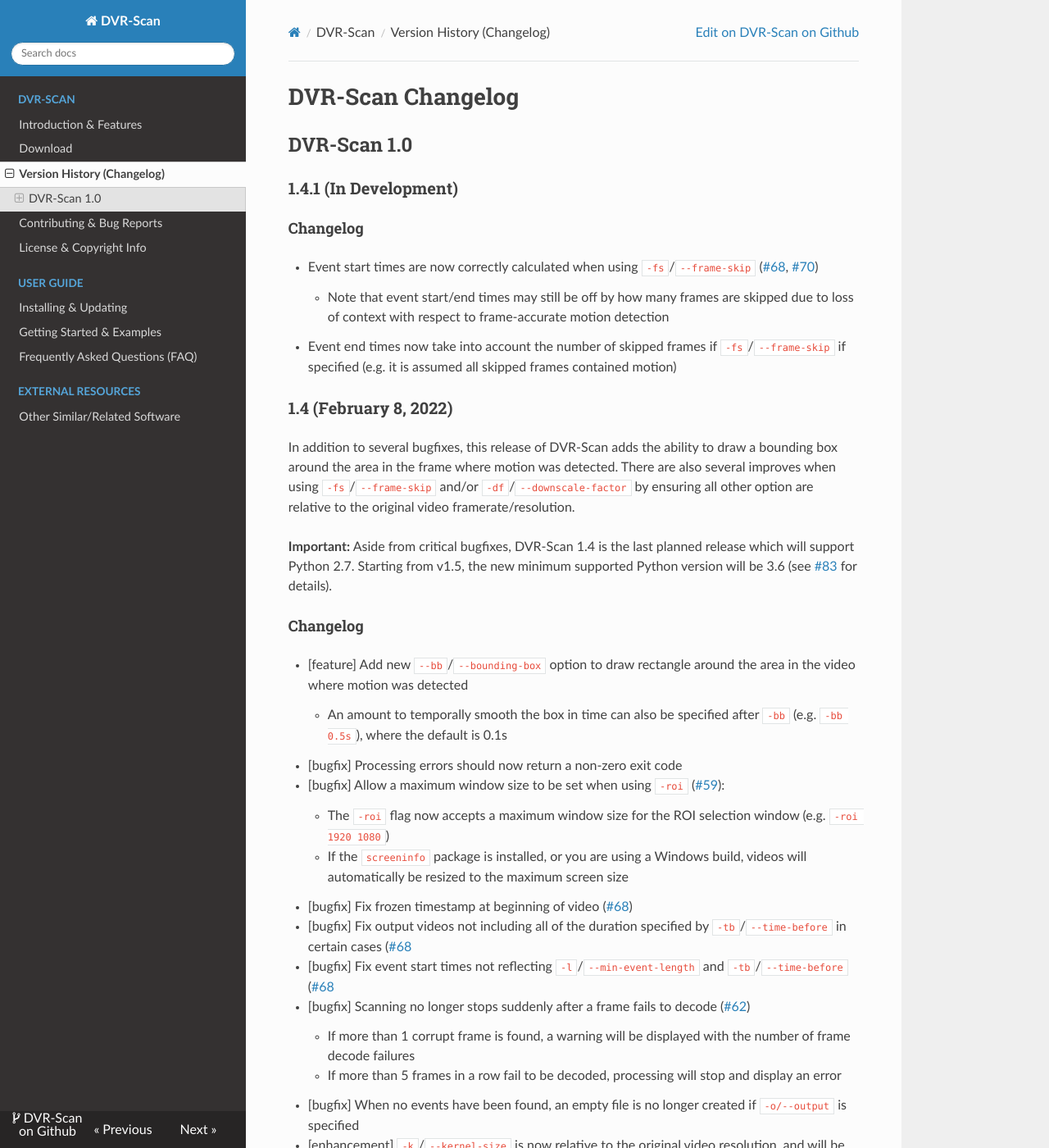
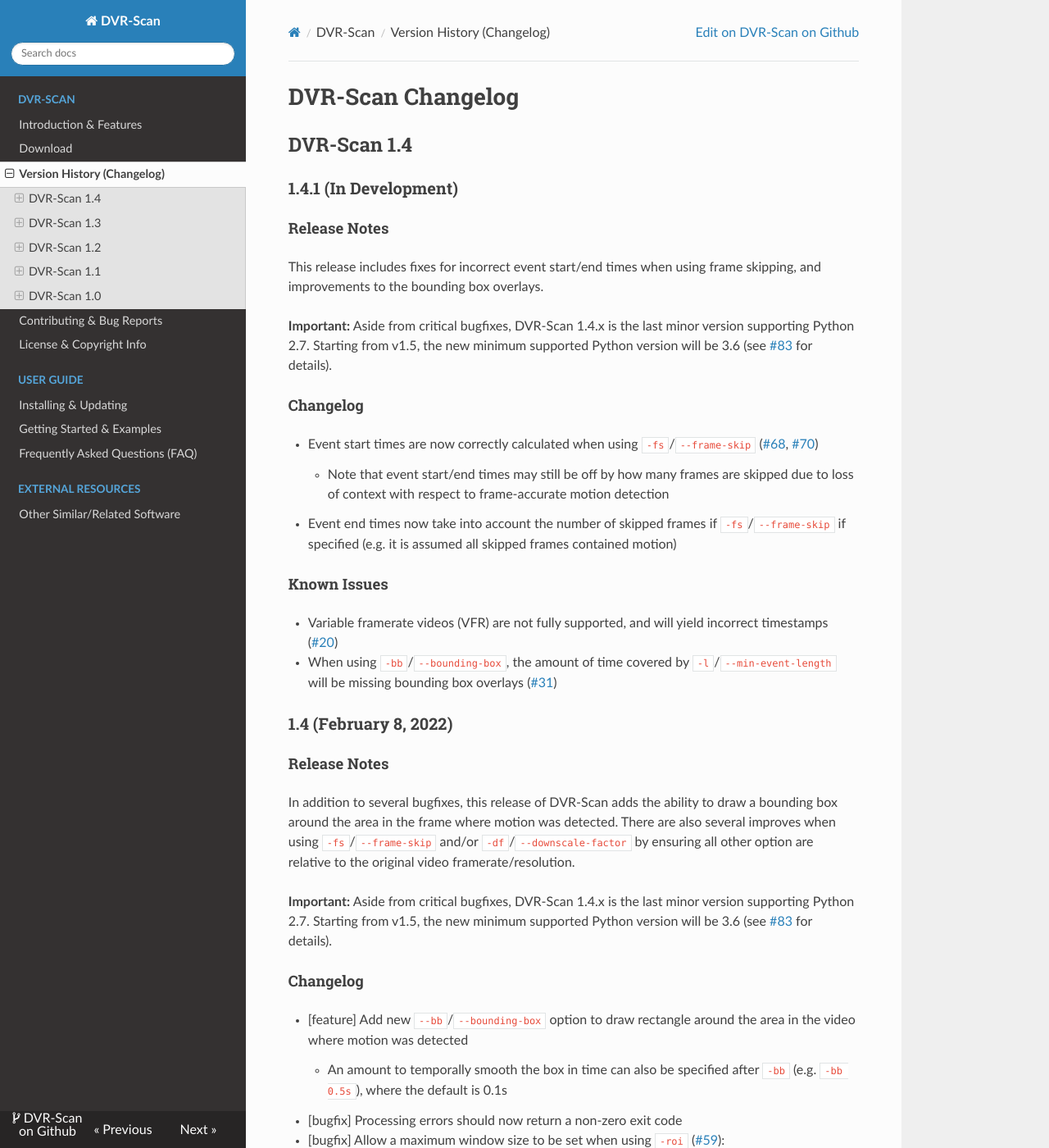
Before and after one commit to Breakthrough/DVR-Scan, an MkDocs documentation site: the page built from docs/changelog.md, in a window 1280 px wide and 1400 px high. Shown: the whole window at 82% size. Built offline with MkDocs 1.6.1, drawn with Linux system fonts in a browser that asks for light colours; nearby versions of some CDN libraries; old or Windows-style settings are respelled for this version of MkDocs; some of the changed text lies outside the part shown.

Commit message:
Add section headers to changelog for each minor version.
Cleanup tests.

```diff
--- a/docs/changelog.md
+++ b/docs/changelog.md
@@ -2,9 +2,15 @@
 DVR-Scan Changelog
 ==========================================================
 
-## DVR-Scan 1.0
+## DVR-Scan 1.4
 
 ### 1.4.1 (In Development)
+
+#### Release Notes
+
+This release includes fixes for incorrect event start/end times when using frame skipping, and improvements to the bounding box overlays.
+
+**Important:** Aside from critical bugfixes, DVR-Scan 1.4.x is the last minor version supporting Python 2.7.  Starting from v1.5, the new minimum supported Python version will be 3.6 (see [#83](https://github.com/Breakthrough/DVR-Scan/issues/83) for details).
 
 #### Changelog
 
@@ -12,11 +18,19 @@
     * Note that event start/end times may still be off by how many frames are skipped due to loss of context with respect to frame-accurate motion detection
  * Event end times now take into account the number of skipped frames if `-fs`/`--frame-skip` if specified (e.g. it is assumed all skipped frames contained motion)
 
+#### Known Issues
+
+ * Variable framerate videos (VFR) are not fully supported, and will yield incorrect timestamps ([#20](https://github.com/Breakthrough/DVR-Scan/issues/20))
+ * When using `-bb`/`--bounding-box`, the amount of time covered by `-l`/`--min-event-length` will be missing bounding box overlays ([#31](https://github.com/Breakthrough/DVR-Scan/issues/31))
+
+
 ### 1.4 (February 8, 2022)
+
+#### Release Notes
 
 In addition to several bugfixes, this release of DVR-Scan adds the ability to draw a bounding box around the area in the frame where motion was detected. There are also several improves when using `-fs`/`--frame-skip` and/or `-df`/`--downscale-factor` by ensuring all other option are relative to the original video framerate/resolution.
 
-**Important:** Aside from critical bugfixes, DVR-Scan 1.4 is the last planned release which will support Python 2.7.  Starting from v1.5, the new minimum supported Python version will be 3.6 (see [#83](https://github.com/Breakthrough/DVR-Scan/issues/83) for details).
+**Important:** Aside from critical bugfixes, DVR-Scan 1.4.x is the last minor version supporting Python 2.7.  Starting from v1.5, the new minimum supported Python version will be 3.6 (see [#83](https://github.com/Breakthrough/DVR-Scan/issues/83) for details).
 
 #### Changelog
 
@@ -45,6 +59,8 @@
  * When using `-bb`/`--bounding-box`, the amount of time covered by `-l`/`--min-event-length` will be missing bounding box overlays ([#31](https://github.com/Breakthrough/DVR-Scan/issues/31))
 
 
+## DVR-Scan 1.3
+
 ### 1.3 (May 23, 2021) &nbsp;<span class="fa fa-tags"></span>
 
 #### Release Notes
@@ -66,6 +82,9 @@
  * The kernel size must be manually adjusted when using `-df`/`--downscale-factor` ([#46](https://github.com/Breakthrough/DVR-Scan/issues/46))
  * When using `--frame-skip`, the `--min-event-length` parameter must be manually adjusted, and exported clips will have the wrong playback speed
 
+
+## DVR-Scan 1.2
+
 ### 1.2 (March 10, 2021)
 
 #### Changelog
@@ -82,6 +101,8 @@
  * Variable framerate videos (VFR) are not fully supported, and will yield incorrect timestamps ([#20](https://github.com/Breakthrough/DVR-Scan/issues/20))
 
 
+## DVR-Scan 1.1
+
 ### 1.1 (July 12, 2020)
 
 #### Changelog
@@ -95,9 +116,13 @@
  * Quiet mode (`-q/--quiet`) does not work correctly
  * Variable framerate videos (VFR) are not fully supported, and will yield incorrect timestamps ([#20](https://github.com/Breakthrough/DVR-Scan/issues/20))
 
+
+## DVR-Scan 1.0
+
 ### 1.0.1 (January 12, 2017)
 
  * [bugfix] unhandled exception affecting users running source distributions under Python 2.7 environments
+
 
 ### 1.0 (January 11, 2017)
 
```
Also changed, not shown: 2 other files.
